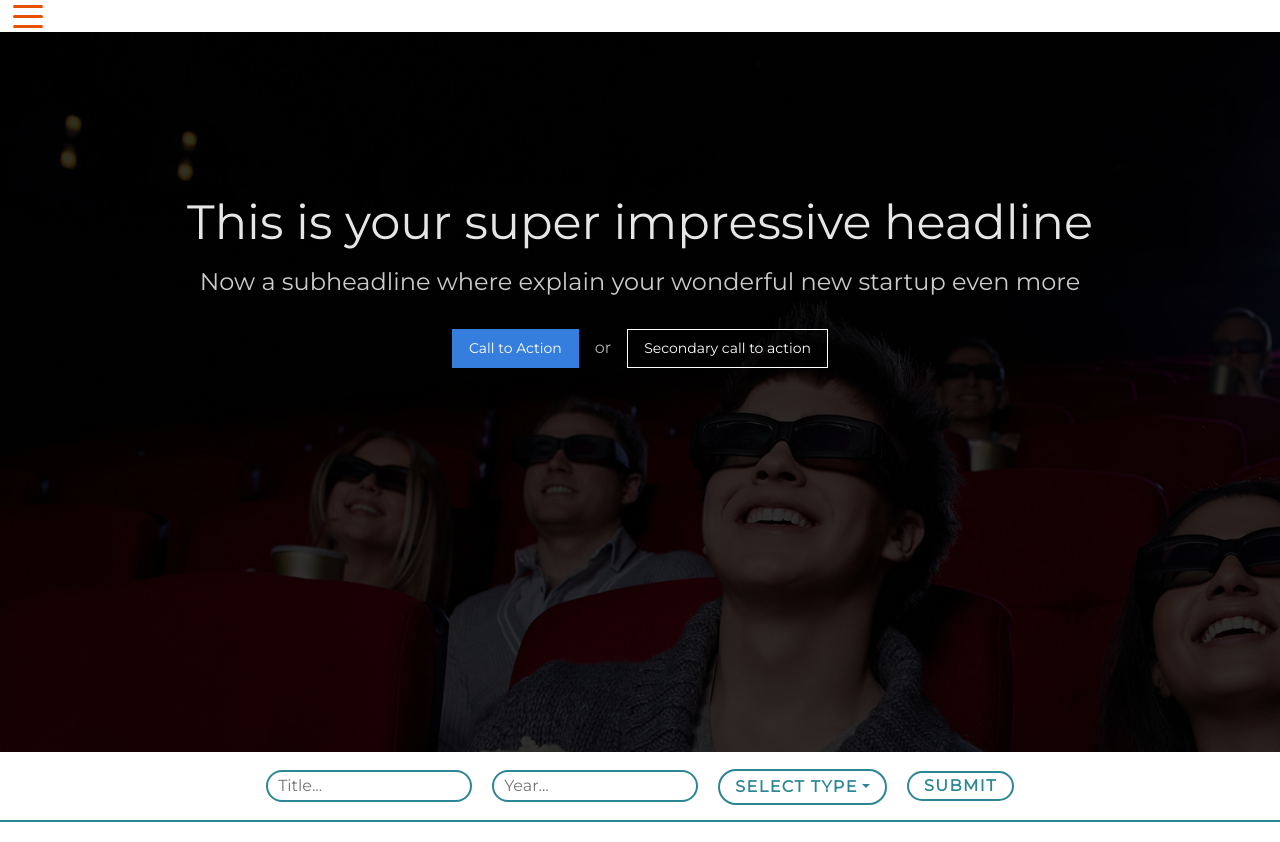
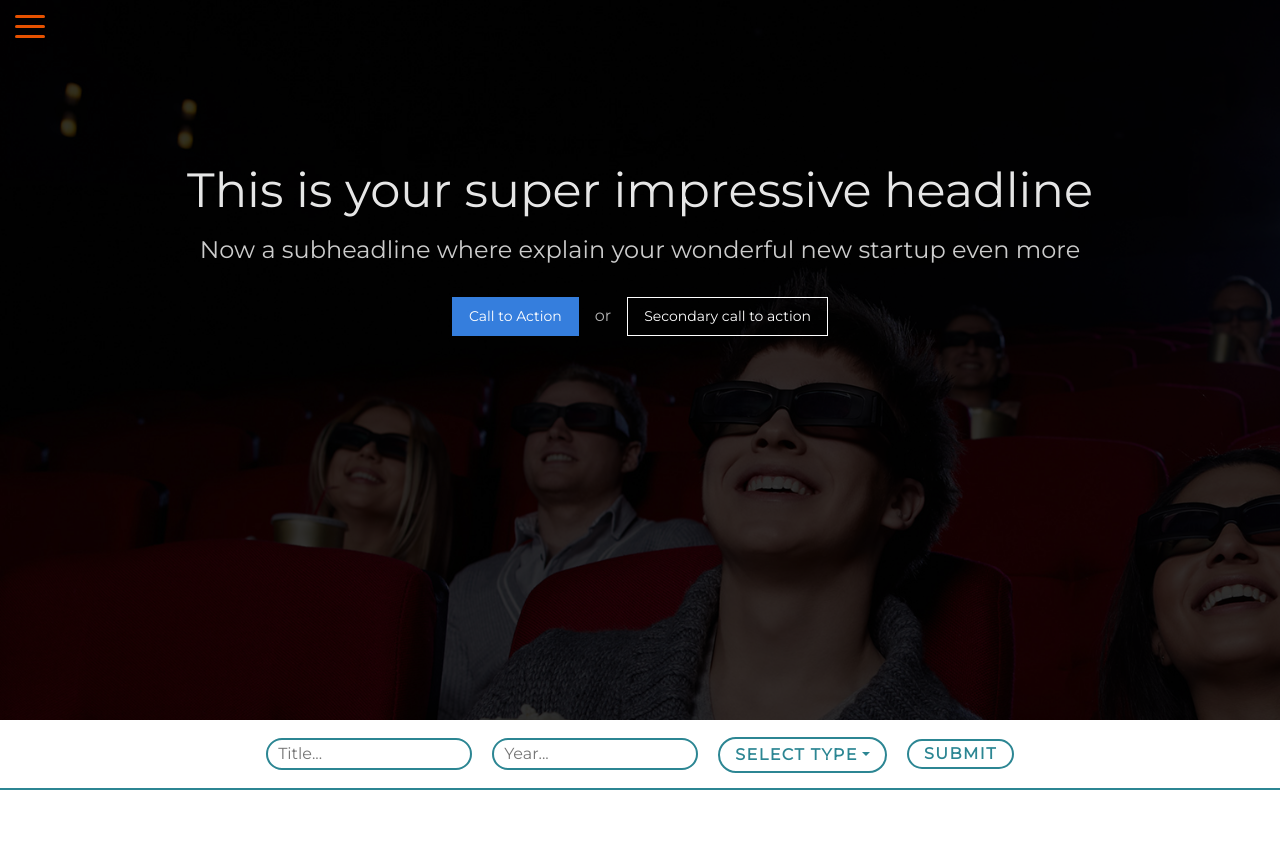
Before and after one commit to vkouk/movieholic, a React app: page / in a window 1280 px wide. After the commit the page ends 810 px from the top, so only its background shows below. Built offline with nearby package versions, Linux system fonts and the light colour scheme.

Commit message:
- More ui implementations to header.

```diff
--- a/src/components/Common/Header.js
+++ b/src/components/Common/Header.js
@@ -28,9 +28,8 @@ class Header extends Component {
 
         return (
             <div>
-                <button onClick={this.onToggle} className="navbar-toggler" type="button" data-toggle="collapse" data-target="#navbarSupportedContent20"
-                    aria-controls="navbarSupportedContent20" aria-expanded="false" aria-label="Toggle navigation">
-                    <div className={`animated-icon1 ${this.state.isHeaderVisible ? 'open' : ''}`}><span></span><span></span><span></span></div>
+                <button onClick={this.onToggle} className="btn-toggle btn-toggle--fixed">
+                    <div className={`btn-toggle--icon ${this.state.isHeaderVisible ? 'is-open' : ''}`}><span></span><span></span><span></span></div>
                 </button>
 
                 <header className={`header ${this.state.isHeaderVisible ? 'is-visible' : ''}`}>
--- /dev/null
+++ b/src/styles/common/_button.scss
@@ -0,0 +1,77 @@
+.btn-toggle {
+    @include u-btn;
+    padding: 15px;
+    color: $white;
+    border: none;
+    &:focus,
+    &:hover {
+        outline: none;
+    }
+    &--fixed {
+        position: fixed;
+        top: 0;
+        left: 0;
+        z-index: 5;
+    }
+}
+
+.btn-toggle--icon {
+    width: 30px;
+    height: 20px;
+    position: relative;
+    margin: 0px;
+    -webkit-transform: rotate(0deg);
+    -moz-transform: rotate(0deg);
+    -o-transform: rotate(0deg);
+    transform: rotate(0deg);
+    -webkit-transition: .5s ease-in-out;
+    -moz-transition: .5s ease-in-out;
+    -o-transition: .5s ease-in-out;
+    transition: .5s ease-in-out;
+    cursor: pointer;
+    & span {
+        display: block;
+        position: absolute;
+        height: 3px;
+        width: 100%;
+        border-radius: 9px;
+        opacity: 1;
+        left: 0;
+        -webkit-transform: rotate(0deg);
+        -moz-transform: rotate(0deg);
+        -o-transform: rotate(0deg);
+        transform: rotate(0deg);
+        -webkit-transition: .25s ease-in-out;
+        -moz-transition: .25s ease-in-out;
+        -o-transition: .25s ease-in-out;
+        transition: .25s ease-in-out;
+        background: #e65100;
+    }
+    & span:nth-child(1) {
+        top: 0;
+    }
+    & span:nth-child(2) {
+        top: 10px;
+    }
+    & span:nth-child(3) {
+        top: 20px;
+    }
+    &.is-open span:nth-child(1) {
+        top: 11px;
+        -webkit-transform: rotate(135deg);
+        -moz-transform: rotate(135deg);
+        -o-transform: rotate(135deg);
+        transform: rotate(135deg);
+    }
+    &.is-open span:nth-child(2) {
+        opacity: 0;
+        left: -60px;
+    }
+    &.is-open span:nth-child(3) {
+        top: 11px;
+        -webkit-transform: rotate(-135deg);
+        -moz-transform: rotate(-135deg);
+        -o-transform: rotate(-135deg);
+        transform: rotate(-135deg);
+    }
+}
--- a/src/styles/components/_header.scss
+++ b/src/styles/components/_header.scss
@@ -2,35 +2,31 @@
     display: flex;
     flex-direction: column;
     justify-content: space-between;
-        position: absolute;
+    position: fixed;
     left: 0;
     width: fit-content;
     min-width: 250px;
-        height: 100%;
+    height: 100vh;
     background: $white;
     z-index: 1;
     transform: translateY(-250vh);
     transition: all .5s ease;
-
     &__content {
         @include u-dflex-center;
         justify-content: space-between;
         flex-direction: column;
     }
-
     &__logo {
-        & > a img {
+        &>a img {
             height: 150px;
         }
     }
-
     &__menu {
         display: flex;
         align-items: center;
         flex-direction: column;
         list-style: none;
         padding: 0;
-
         &__item {
             padding: 8px 0;
             transition: all .5s ease;
@@ -38,26 +34,24 @@
                 transform: translateX(-3px);
                 -webkit-transform: translateX(-3px);
             }
-
-            & > a {
+            &>a {
                 color: $darkgrey;
                 font-size: $md-font;
                 font-weight: 700;
                 letter-spacing: 1.3px;
                 text-decoration: none;
                 cursor: pointer;
-                &:active, &:focus {
+                &:active,
+                &:focus {
                     color: $darkgrey;
                 }
             }
         }
     }
-
     &__cart {
         &__icon {
             color: $darkgrey;
         }
-
         &__count {
             position: absolute;
             margin-left: 15px;
@@ -73,93 +67,19 @@
             background: $lightred;
         }
     }
-
     &__footer {
         &__content {
             @include u-dflex-center;
             flex-direction: column;
         }
     }
-
     &__copyrights {
         color: $darkgrey;
         font-size: $md-font;
         letter-spacing: 1.3px;
     }
-
     &.is-visible {
         -webkit-transform: translateY(0);
         transform: translateY(0);
     }
 }
-
-.animated-icon1, .animated-icon3, .animated-icon4 {
-    width: 30px;
-    height: 20px;
-    position: relative;
-    margin: 0px;
-    -webkit-transform: rotate(0deg);
-    -moz-transform: rotate(0deg);
-    -o-transform: rotate(0deg);
-    transform: rotate(0deg);
-    -webkit-transition: .5s ease-in-out;
-    -moz-transition: .5s ease-in-out;
-    -o-transition: .5s ease-in-out;
-    transition: .5s ease-in-out;
-    cursor: pointer;
-    }
-
-    .animated-icon1 span, .animated-icon3 span, .animated-icon4 span {
-    display: block;
-    position: absolute;
-    height: 3px;
-    width: 100%;
-    border-radius: 9px;
-    opacity: 1;
-    left: 0;
-    -webkit-transform: rotate(0deg);
-    -moz-transform: rotate(0deg);
-    -o-transform: rotate(0deg);
-    transform: rotate(0deg);
-    -webkit-transition: .25s ease-in-out;
-    -moz-transition: .25s ease-in-out;
-    -o-transition: .25s ease-in-out;
-    transition: .25s ease-in-out;
-    }
-
-    .animated-icon1 span {
-    background: #e65100;
-    }
-
-    .animated-icon1 span:nth-child(1) {
-        top: 0px;
-        }
-
-        .animated-icon1 span:nth-child(2) {
-        top: 10px;
-        }
-
-        .animated-icon1 span:nth-child(3) {
-        top: 20px;
-        }
-
-        .animated-icon1.open span:nth-child(1) {
-        top: 11px;
-        -webkit-transform: rotate(135deg);
-        -moz-transform: rotate(135deg);
-        -o-transform: rotate(135deg);
-        transform: rotate(135deg);
-        }
-
-        .animated-icon1.open span:nth-child(2) {
-        opacity: 0;
-        left: -60px;
-        }
-
-        .animated-icon1.open span:nth-child(3) {
-        top: 11px;
-        -webkit-transform: rotate(-135deg);
-        -moz-transform: rotate(-135deg);
-        -o-transform: rotate(-135deg);
-        transform: rotate(-135deg);
-        }
--- a/src/styles/styles.scss
+++ b/src/styles/styles.scss
@@ -11,6 +11,9 @@
 @import './components/profile';
 @import './components/hero';
 
+//Common
+@import './common/button';
+
 body, html {
     font-family: 'Montserrat', sans-serif;
 }
```
Lines whose indentation alone changed are shown as unchanged.
